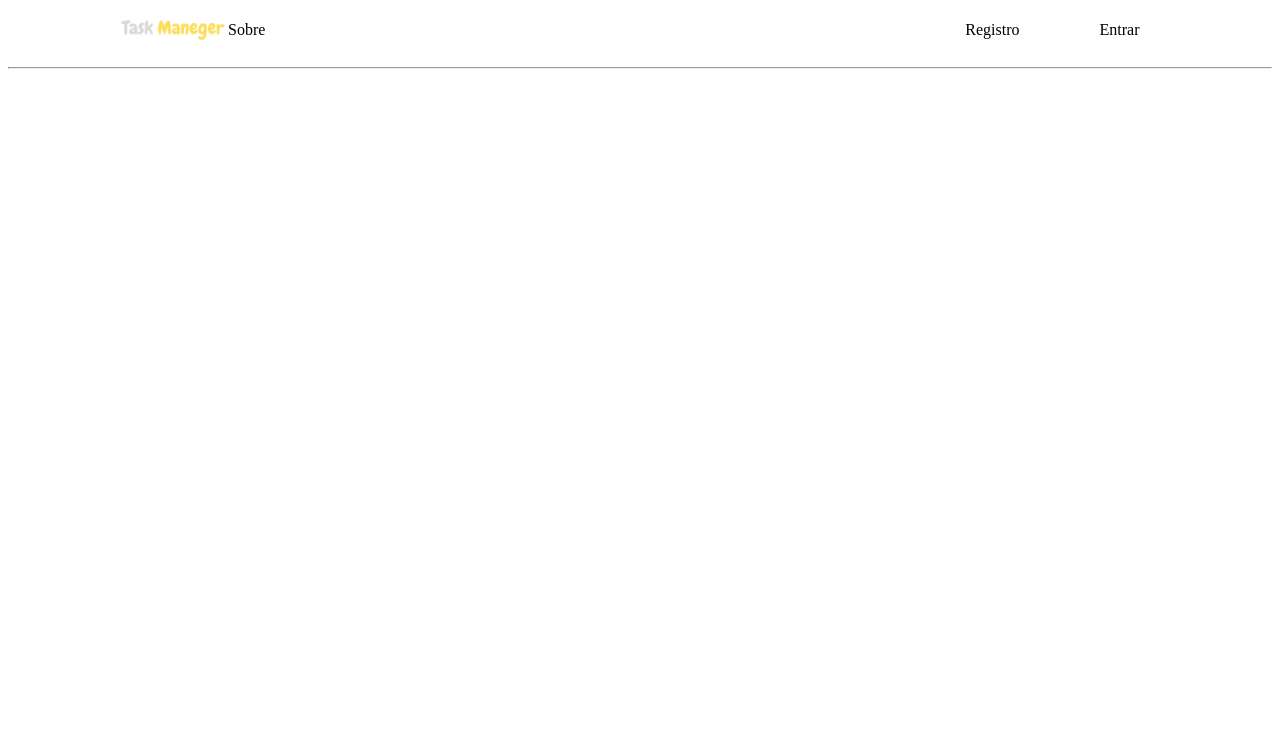
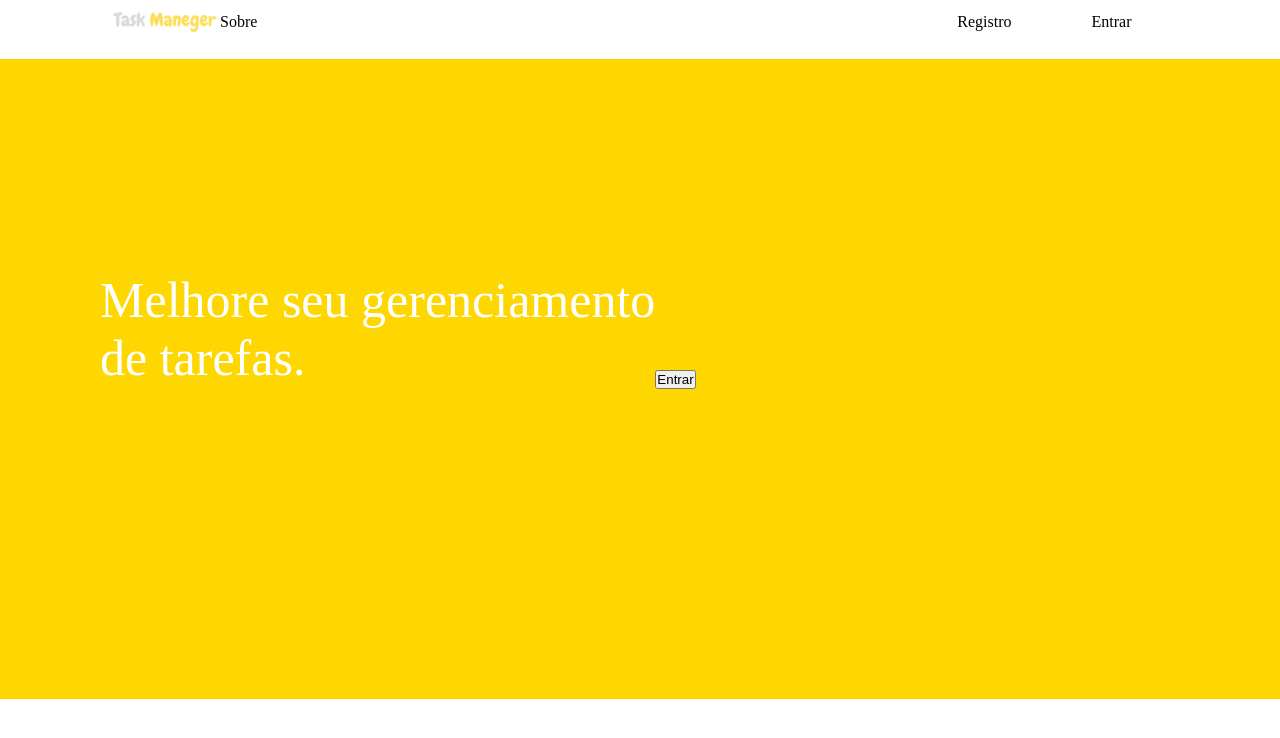
Before and after one commit to cauealb/task-manager, a website: page Client/src/website task-manager/website.html in a window 1280 px wide. Drawn offline with Linux system fonts and the light colour scheme.

Commit message:
style: Criação de um bloco colorido com as informações dentro

```diff
--- a/Client/src/website task-manager/cssWebsite.css
+++ b/Client/src/website task-manager/cssWebsite.css
@@ -1,3 +1,8 @@
+   * {
+      margin: 0;
+      padding: 0;
+   }
+
    .conteiner img {
       width: 110px;
       margin-left: 110px;
@@ -28,6 +33,17 @@
       margin-right: 180px;
    }
 
-   hr {
+   .bloco-color {
+      display: flex;
+      align-items: center;
       margin-top: -20px;
+      height: 80vh;
+      background-color: gold;
    }
+
+   .bloco-color p {
+      margin-top: -100px;
+      color: white;
+      font-size: 50px;
+      margin-left: 100px;
+   }
--- a/Client/src/website task-manager/website.html
+++ b/Client/src/website task-manager/website.html
@@ -25,6 +25,13 @@
             </a>
         </div>
     </div>
-    <hr>
+    <div class="bloco-color">
+        <p>
+            Melhore seu gerenciamento<br> de tarefas.
+        </p>
+        <button>
+            Entrar
+        </button>
+    </div>
 </body>
 </html>
```
